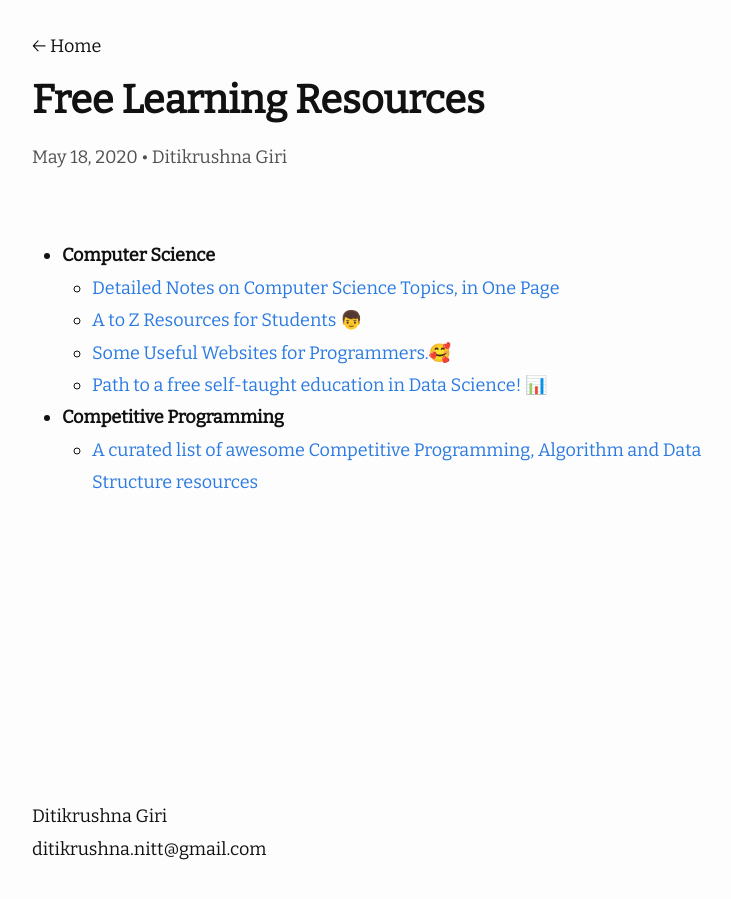
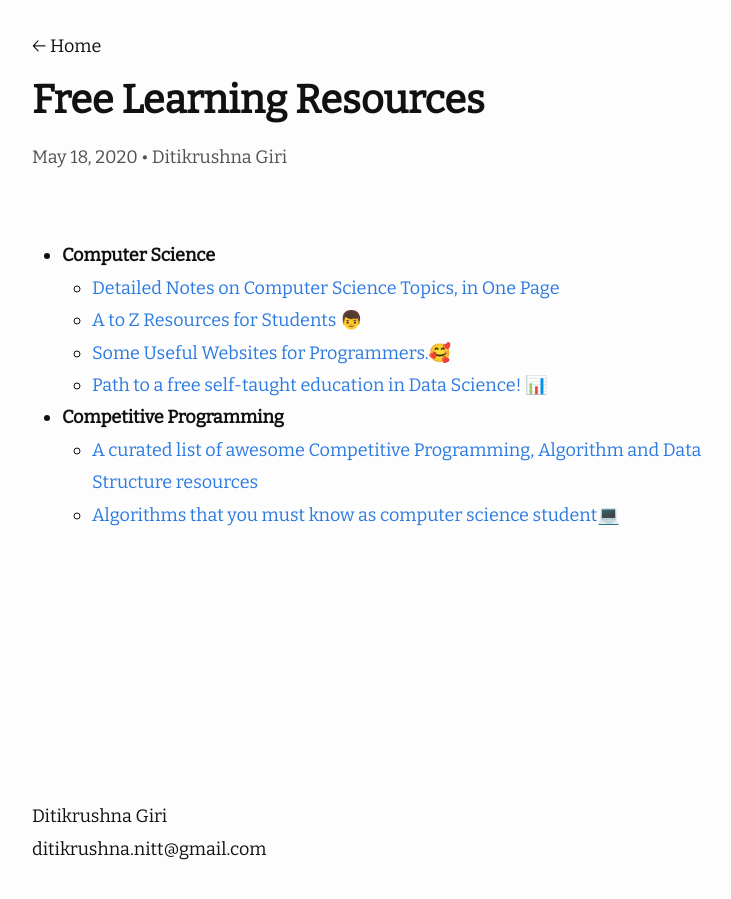
Before and after one commit to ditikrushna/eNotes, a Jekyll site: the page built from _posts/2020-05-18-Free learning resources.md, in a window 1280 px wide. Shown: the whole page, without its empty margins (238-969 px from the left). Built offline with Jekyll 4.4.1, drawn with Linux system fonts in a browser that asks for light colours; nearby versions of some CDN libraries.

Commit message:
Update 2020-05-18-Free learning resources.md

```diff
--- a/_posts/2020-05-18-Free learning resources.md
+++ b/_posts/2020-05-18-Free learning resources.md
@@ -13,3 +13,4 @@ author: "Ditikrushna Giri"
 
 - **Competitive Programming**
 	 - [ A curated list of awesome Competitive Programming, Algorithm and Data Structure resources](https://github.com/ditikrushna/awesome-competitive-programming)
+	 - [Algorithms that you must know as computer science student💻 ](https://github.com/ditikrushna/cs-algorithms)
```
